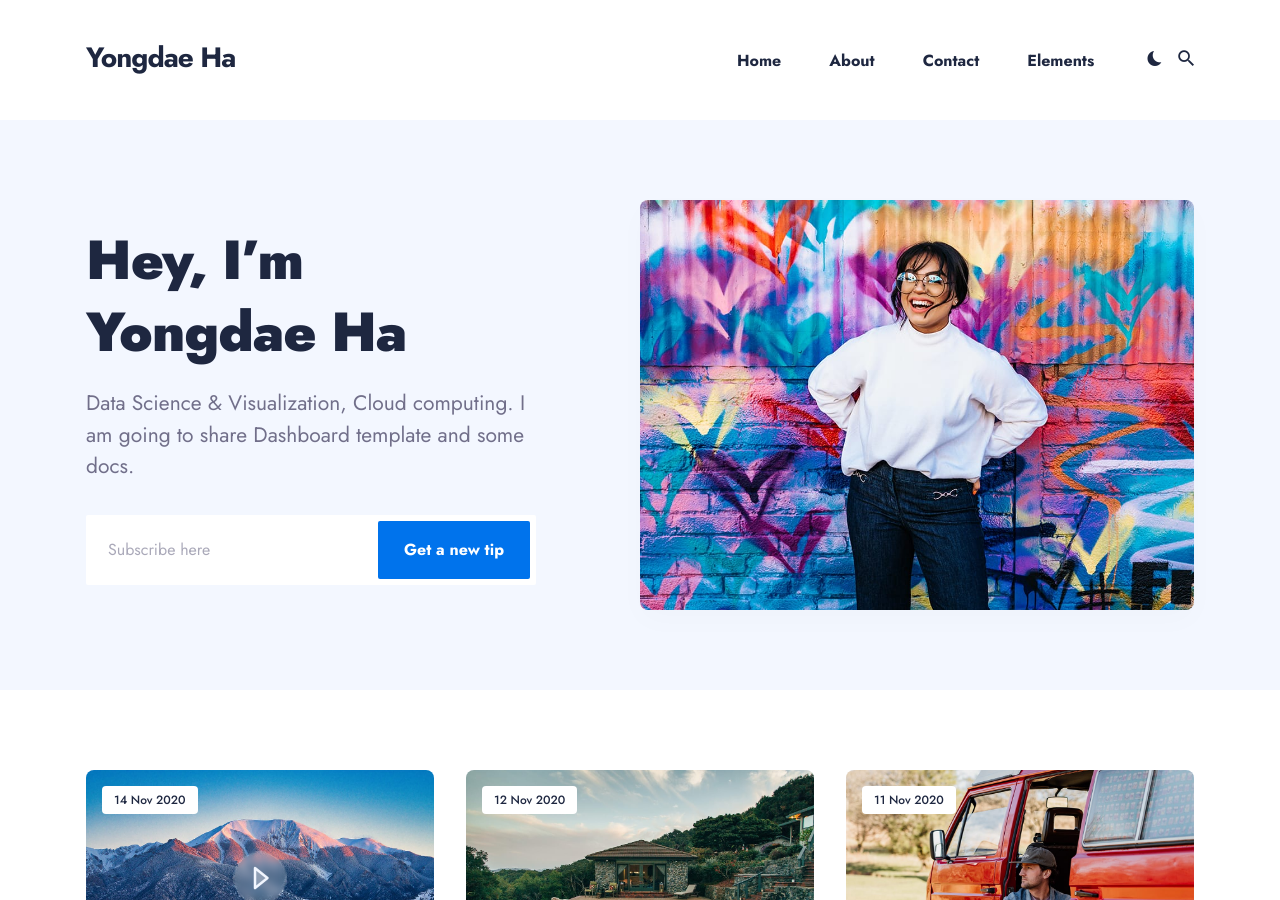
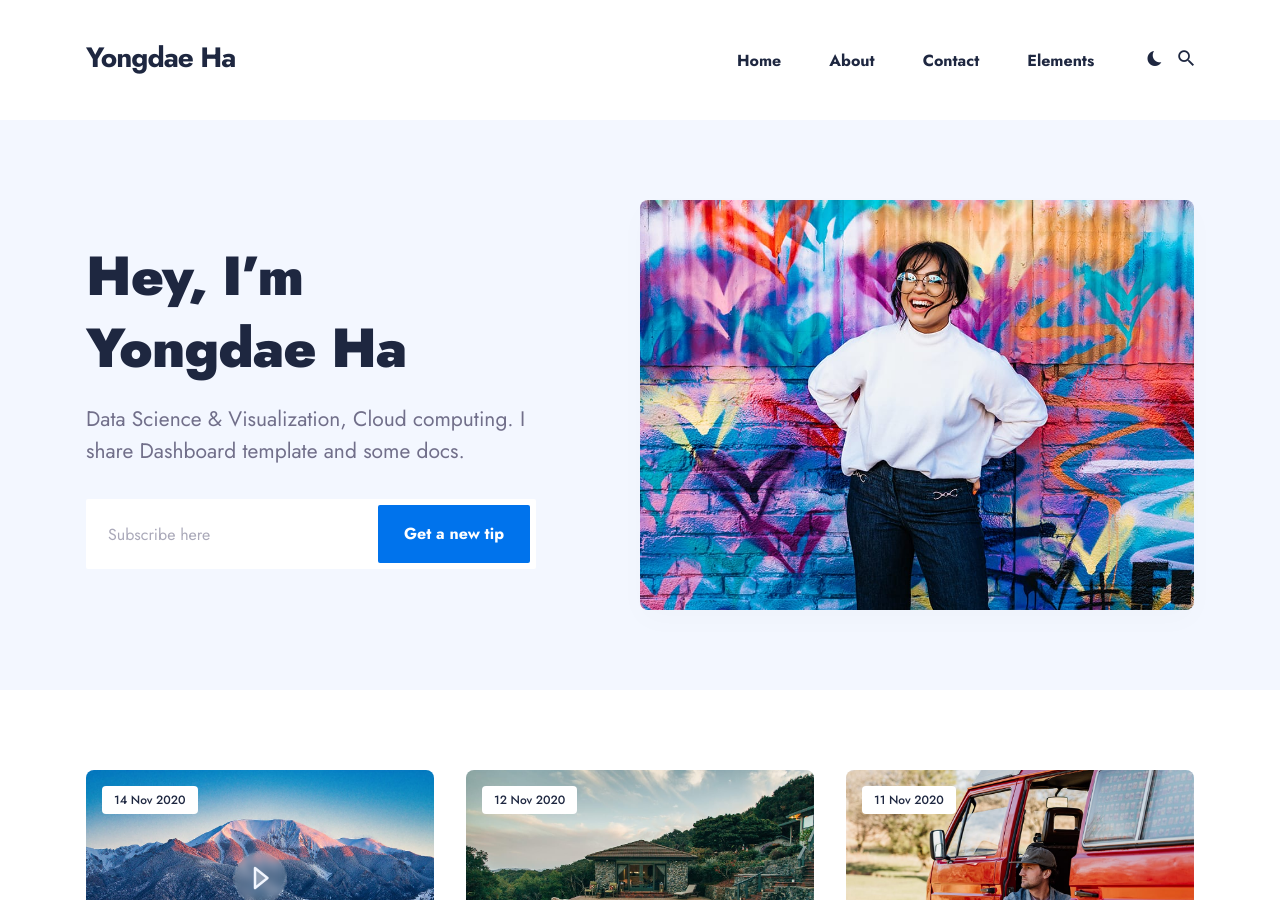
Before and after one commit to HaYongdae/hayongdae.github.io, a Jekyll site: the page built from index.html, in a window 1280 px wide and 900 px high. Built offline with Jekyll 4.4.1, drawn with Linux system fonts in a browser that asks for light colours; nearby versions of some CDN libraries; the list of posts is cut into pages by our own code; some of the changed text lies outside the part shown.

Commit message:
"config_test

```diff
--- a/_config.yml
+++ b/_config.yml
@@ -12,7 +12,7 @@ color_scheme: auto # You can choose three modes auto, light, and dark. By defaul
 # Author Settings
 author:
   author__name: Yongdae Ha
-  author__bio: Data Science & Visualization, Cloud computing. I am going to share Dashboard template and some docs.
+  author__bio: Data Science & Visualization, Cloud computing.  I share Dashboard template and some docs.
   author__avatar: '/images/01-1.jpg'
 
 social:
@@ -30,7 +30,7 @@ social:
 # Hero Settings
 hero:
   hero__title: Hey, I’m Yongdae Ha
-  hero__description: Data Science & Visualization, Cloud computing. I am going to share Dashboard template and some docs.
+  hero__description: Data Science & Visualization, Cloud computing.  I share Dashboard template and some docs.
   hero__image: '/images/01.jpg'
 
 
```
